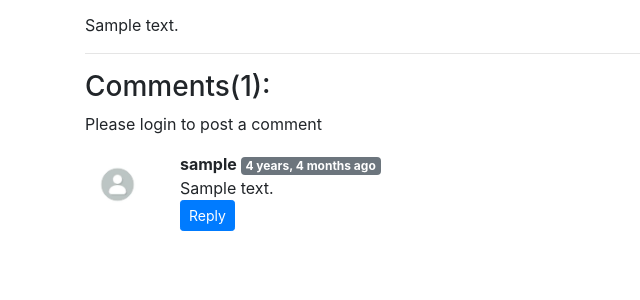
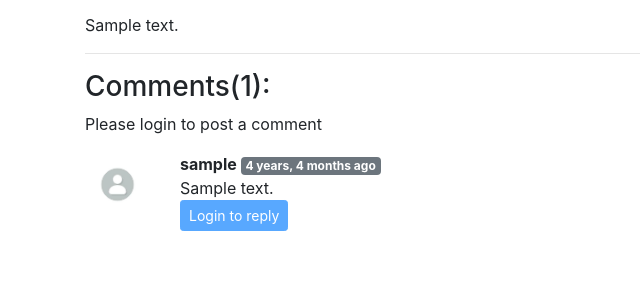
Before and after one commit to AbhinayS7/P3_django_2019_course, a Django app: template iCoder/templates/blog/blogPost.html in a window 1280 px wide. Shown: the part 145-445 px from the top of the page, without its empty margins (0-640 px from the left). Run offline with Django 3.2, Linux system fonts and the light colour scheme; the template is opened without the code that fills it: most values are stand-ins (such as "Sample title", 1, 10 or a date in 2020); some libraries are stand-ins or nearby versions.

Commit message:
video 97 completed, modfied reply button to be shown only when user is logged in othervise ask to login, also added some design changes

```diff
--- a/iCoder/templates/blog/blogPost.html
+++ b/iCoder/templates/blog/blogPost.html
@@ -36,6 +36,7 @@
         <div class="col-md-11 ">
         <b> {{comment.user.username}} </b> <span class="badge badge-secondary ">{{comment.timestamp| naturaltime}}</span>
         <div>{{comment.comment}}</div>
+            {% if user.is_authenticated %}
                 <button class="btn btn-sm btn-primary" type="button" data-toggle="collapse" data-target="#replyBox{{comment.sno}}" aria-expanded="false" aria-controls="replyBox{{comment.sno}}">
                     Reply
                 </button>
@@ -53,6 +54,11 @@
                         </form>
                     </div>
                 </div>
+            {% else %}
+                <button class="btn btn-sm btn-primary disabled" type="button" data-toggle="collapse" data-target="#replyBox{{comment.sno}}" aria-expanded="false" aria-controls="replyBox{{comment.sno}}">
+                    Login to reply
+                </button>
+            {% endif %}
             <div class="replies my-2 ">
                 {% for reply in replyDict|get_val:comment.sno %}
                     <div class="row my-2">
```
Also changed, not shown: iCoder/db.sqlite3. Lines whose indentation alone changed are shown as unchanged.
